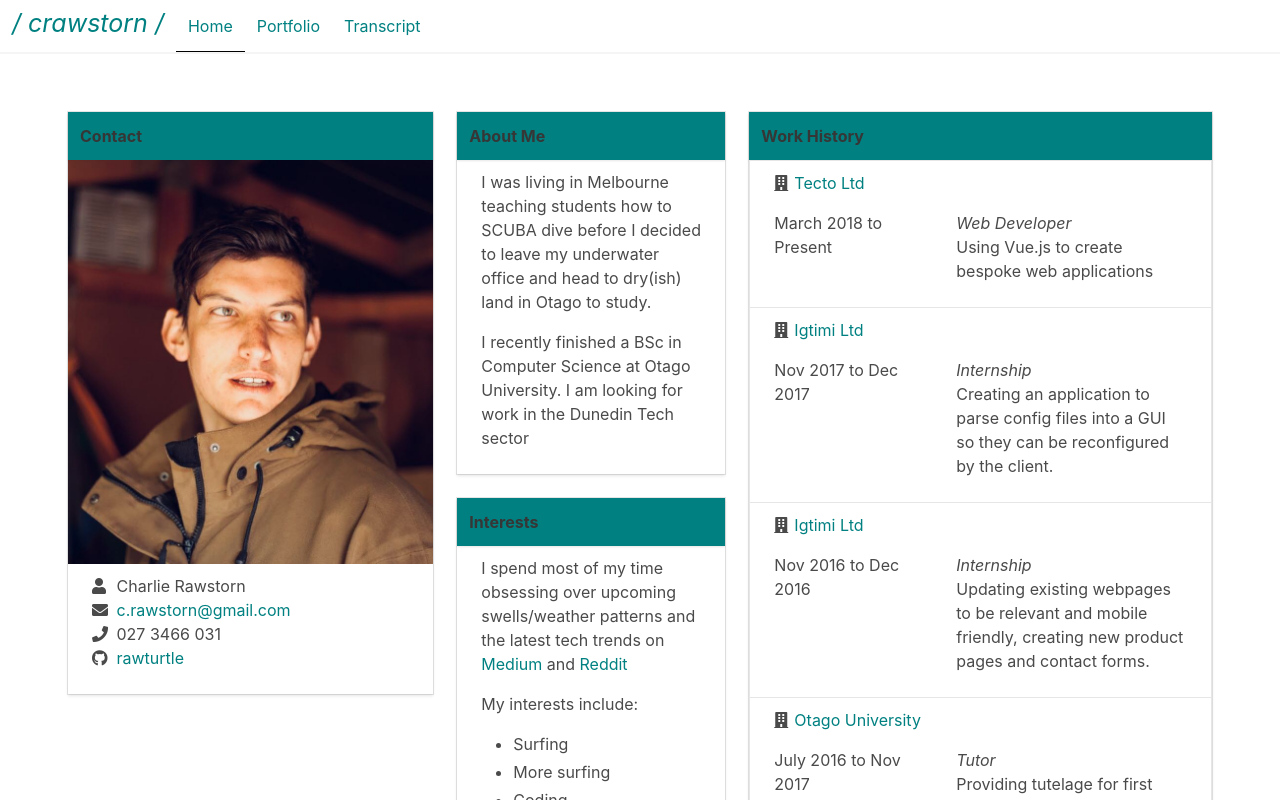
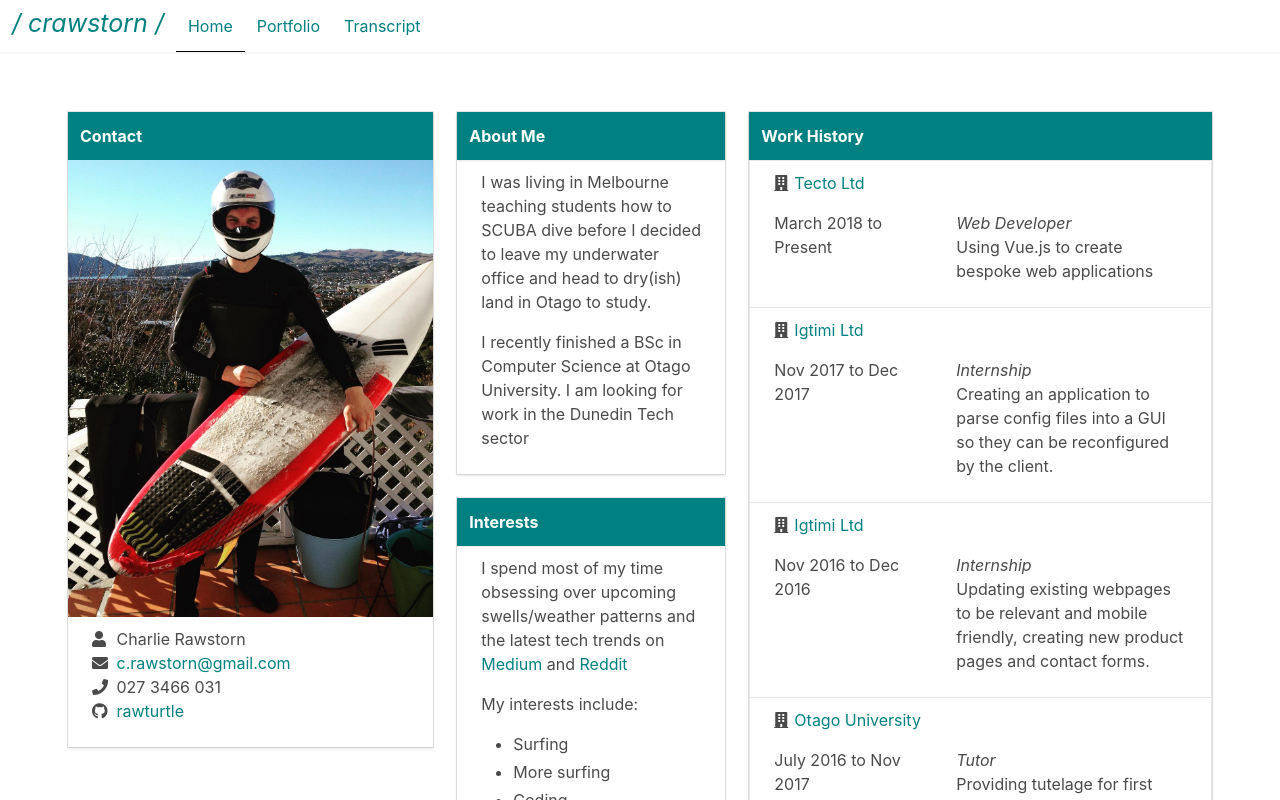
Before and after one commit to rawturtle/cv-site, a Vue app: page / in a window 1280 px wide. Shown: the top 800 px of the page. Built offline with nearby package versions, Linux system fonts and the light colour scheme.

Commit message:
changed font colour and image

```diff
--- a/index.html
+++ b/index.html
@@ -6,6 +6,7 @@
     <title>Charlie Rawstorn</title>
     <link rel="stylesheet" href="https://cdnjs.cloudflare.com/ajax/libs/bulma/0.7.1/css/bulma.min.css" />
     <link rel="stylesheet" href="https://use.fontawesome.com/releases/v5.0.12/css/all.css" integrity="sha384-G0fIWCsCzJIMAVNQPfjH08cyYaUtMwjJwqiRKxxE/rx96Uroj1BtIQ6MLJuheaO9" crossorigin="anonymous">
+    <link href="src/assets/images/favicon.ico">
   <body>
     <div id="app"></div>
   </body>
--- a/src/components/pages/home.vue
+++ b/src/components/pages/home.vue
@@ -13,7 +13,7 @@
                 </header>
                 <div class="card-image">
                   <figure class="image">
-                    <img src="../../assets/images/myface.jpg" alt="My face">
+                    <img src="../../assets/images/surfboardwetsuit.jpg" alt="My face">
                   </figure>
                 </div>
                 <div class="card-content">
@@ -224,6 +224,10 @@
   ul {
     margin-top: 0;
   }
+  .card-header-title {
+    color: white;
+
+  }
   .card-header {
     background-color: #008081;
   }
```
Also changed, not shown: src/assets/images/surfboardwetsuit.jpg (added).
